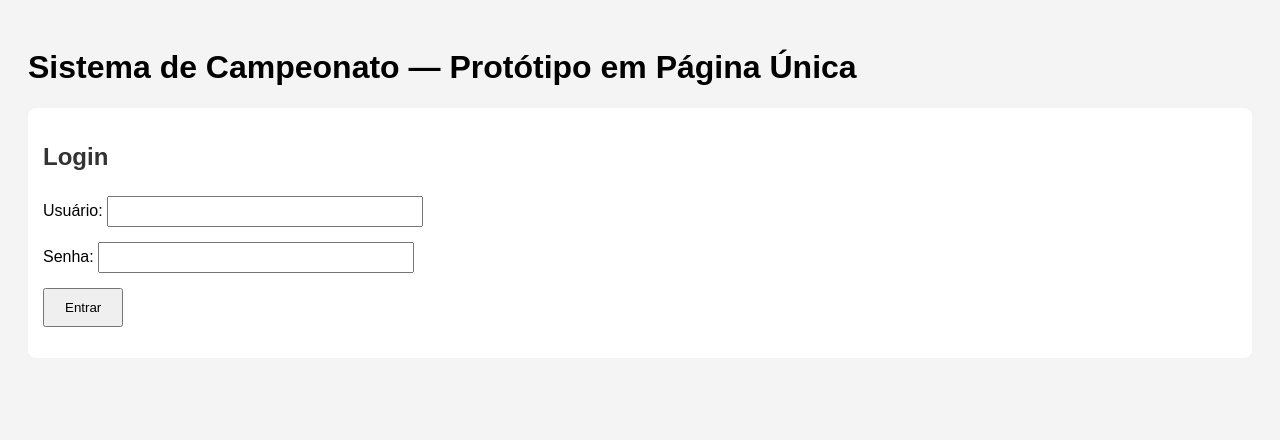
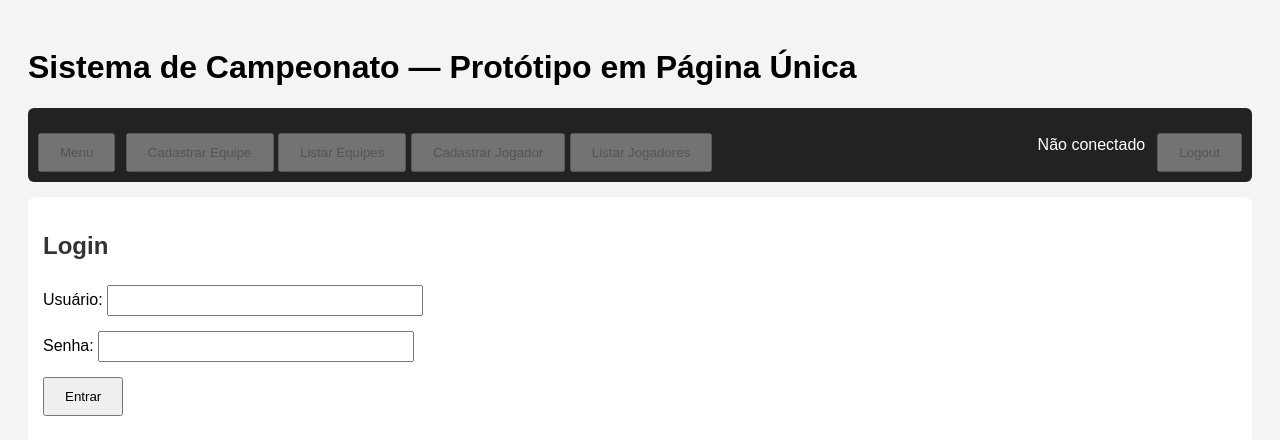
Before and after one commit to guilealp/trabalho-ppi, a plain HTML site: page index.html in a window 1280 px wide. Drawn offline with Linux system fonts and the light colour scheme.

Commit message:
atulizando

```diff
--- a/app.js
+++ b/app.js
@@ -17,6 +17,7 @@ function login() {
         menuUser.textContent = usuarioLogado;
 
         abrir("telaMenu");
+        atualizarNavbar();
     } else {
         loginErro.textContent = "Usuário ou senha inválidos";
     }
@@ -25,7 +26,24 @@ function login() {
 function logout() {
     usuarioLogado = null;
     abrir("telaLogin");
+    atualizarNavbar();
 }
+
+function atualizarNavbar() {
+    const userSpan = document.getElementById('navUser');
+    const navButtons = ['navMenu','navEquipe','navListEquipes','navJogador','navListJogadores','navLogout'];
+
+    if (usuarioLogado) {
+        userSpan.textContent = usuarioLogado;
+        navButtons.forEach(id => document.getElementById(id).disabled = false);
+    } else {
+        userSpan.textContent = 'Não conectado';
+        navButtons.forEach(id => document.getElementById(id).disabled = true);
+    }
+}
+
+// Inicializar estado da navbar quando o script for carregado
+window.addEventListener('DOMContentLoaded', atualizarNavbar);
 
 function abrir(tela) {
     document.querySelectorAll(".card").forEach(c => c.classList.add("hidden"));
@@ -48,6 +66,7 @@ function cadastrarEquipe() {
     equipeNome.value = "";
     equipeCapitao.value = "";
     equipeContato.value = "";
+    abrir('telaMenu');
 }
 
 function listarEquipes() {
@@ -109,6 +128,7 @@ function cadastrarJogador() {
     jogElo.value = "";
     jogGenero.value = "";
     jogEquipe.value = "";
+    abrir('telaMenu');
 }
 
 function listarJogadores() {
--- a/index.html
+++ b/index.html
@@ -19,6 +19,21 @@ td, th { border:1px solid #ccc; padding:8px; }
 <body>
 
 <h1>Sistema de Campeonato — Protótipo em Página Única</h1>
+
+<!-- NAVBAR -->
+<nav id="topbar" style="background:#222;color:#fff;padding:10px;border-radius:6px;margin-bottom:15px;display:flex;align-items:center;gap:10px;">
+    <div style="flex:1;">
+        <button id="navMenu" onclick="abrir('telaMenu')" style="margin-right:6px;">Menu</button>
+        <button id="navEquipe" onclick="abrir('telaEquipe')">Cadastrar Equipe</button>
+        <button id="navListEquipes" onclick="listarEquipes()">Listar Equipes</button>
+        <button id="navJogador" onclick="abrir('telaJogador'); atualizarSelectEquipes()">Cadastrar Jogador</button>
+        <button id="navListJogadores" onclick="listarJogadores()">Listar Jogadores</button>
+    </div>
+    <div style="display:flex;align-items:center;gap:12px;">
+        <span id="navUser">Não conectado</span>
+        <button id="navLogout" onclick="logout()">Logout</button>
+    </div>
+</nav>
 
 <div id="telaLogin" class="card">
     <h2>Login</h2>
```
